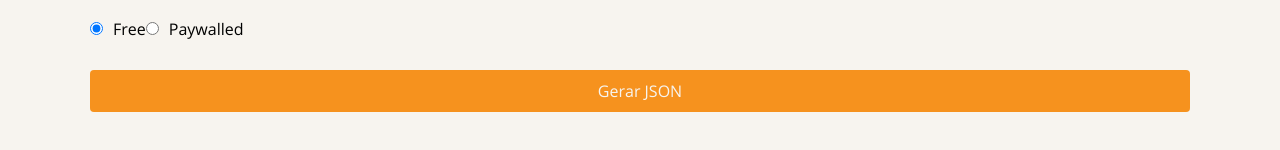
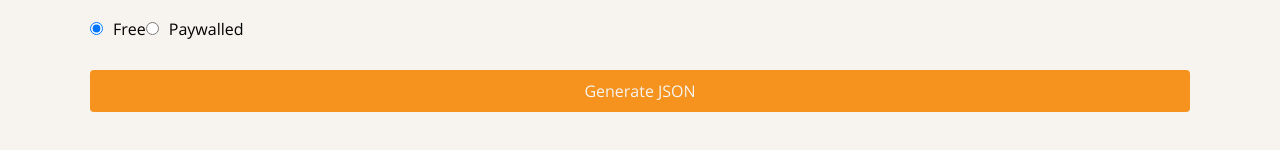
Before and after one commit to bsdeab/FFPR, a React (Create React App) app: page /create in a window 1280 px wide. Shown: the part 1316-1466 px from the top of the page. Built offline with nearby package versions, Linux system fonts and the light colour scheme.

Commit message:
Update CreateJson.jsx

```diff
--- a/src/pages/CreateJson.jsx
+++ b/src/pages/CreateJson.jsx
@@ -192,7 +192,7 @@ const CreateJson = () => {
       </div>
 
       <button onClick={handleGenerateJSON} style={{ marginTop: "10px" }}>
-        Gerar JSON
+        Generate JSON
       </button>
     </div>
   );
```
